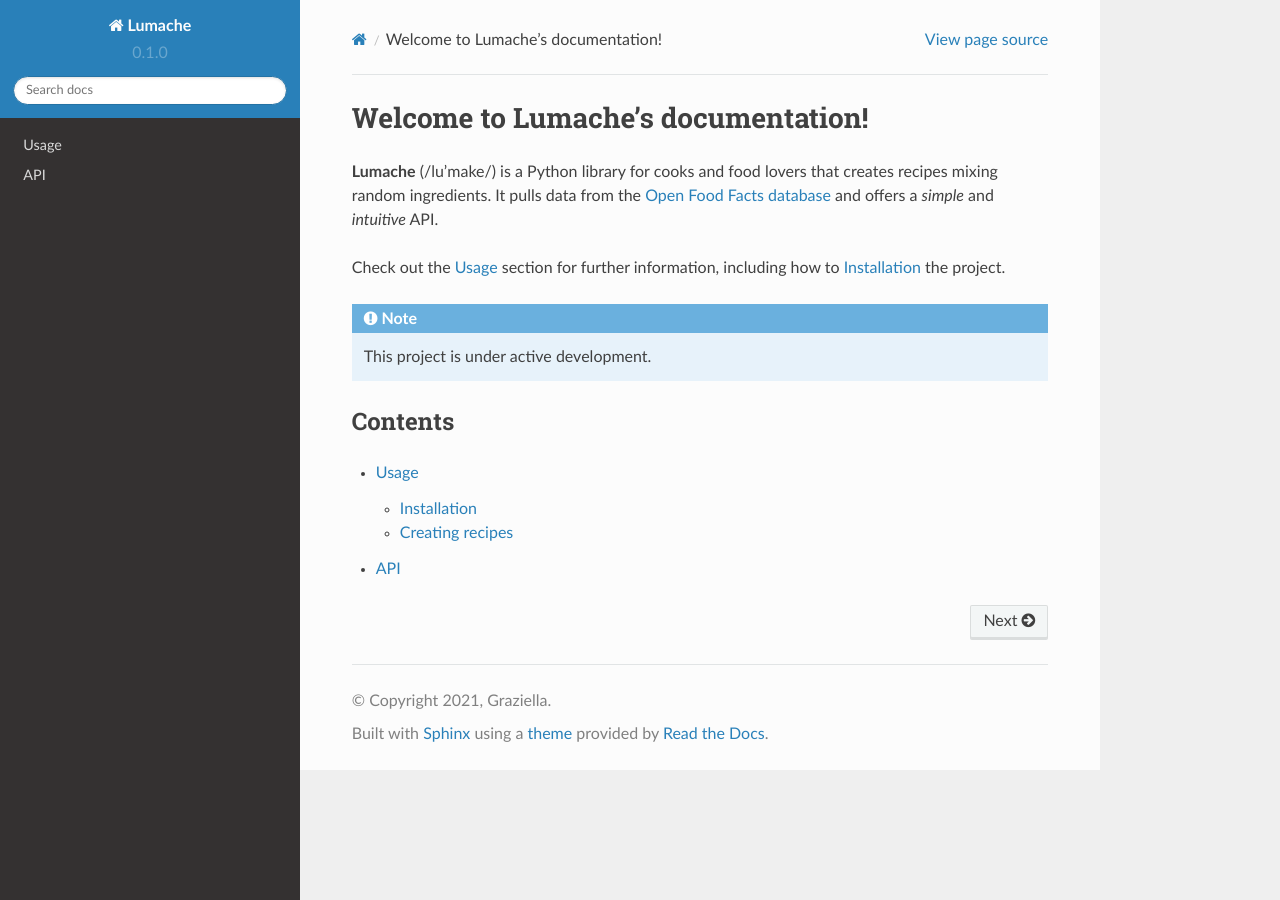
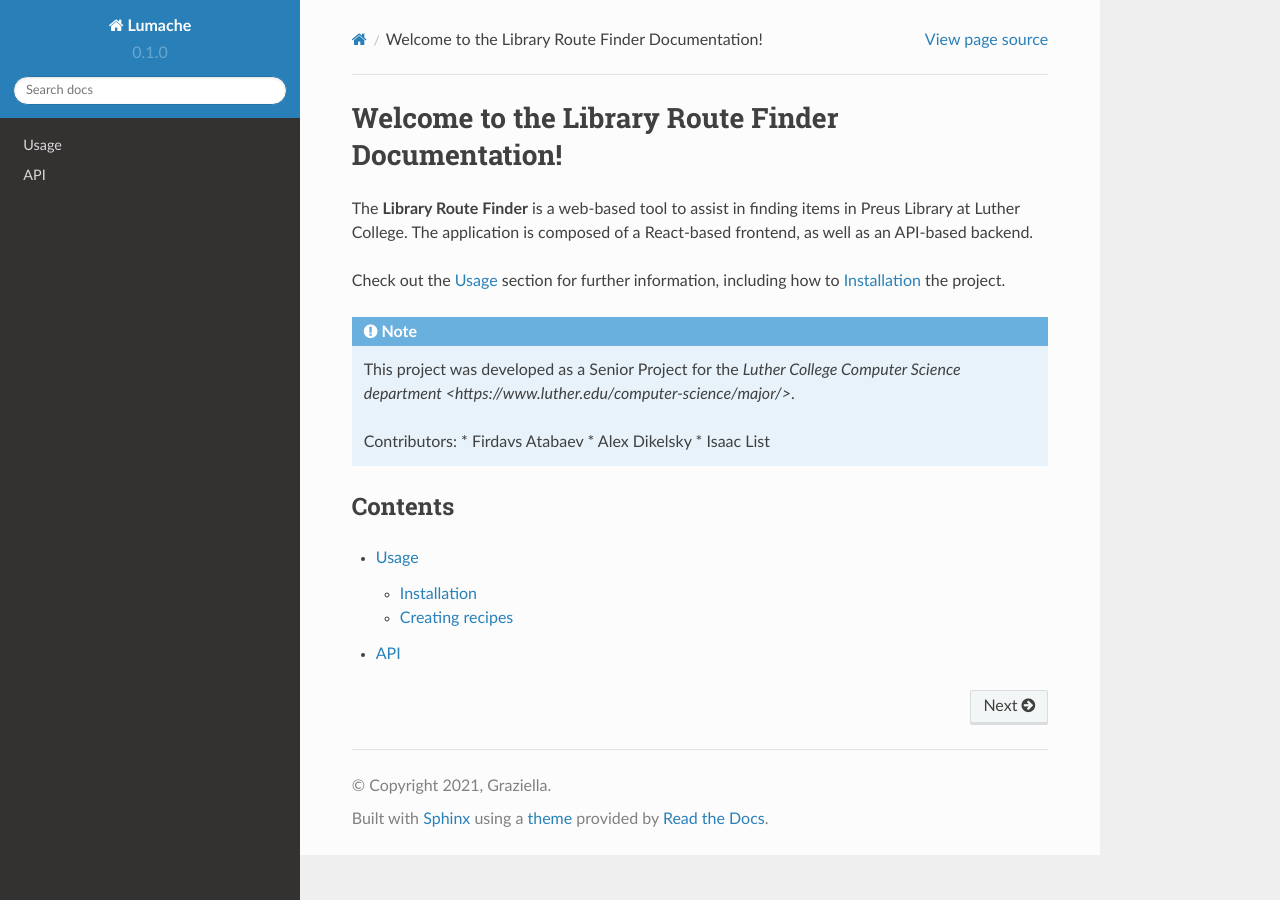
Before and after one commit to Route-finder/documentation, a Sphinx documentation site: the page built from docs/source/index.rst, in a window 1280 px wide. Built offline with Sphinx 7.4.7 and the Read the Docs theme 2.0.0, drawn with Linux system fonts in a browser that asks for light colours.

Commit message:
update introduction

```diff
--- a/docs/source/index.rst
+++ b/docs/source/index.rst
@@ -1,17 +1,22 @@
-Welcome to Lumache's documentation!
-===================================
+Welcome to the Library Route Finder Documentation!
+==================================================
 
-**Lumache** (/lu'make/) is a Python library for cooks and food lovers
-that creates recipes mixing random ingredients.
-It pulls data from the `Open Food Facts database <https://world.openfoodfacts.org/>`_
-and offers a *simple* and *intuitive* API.
+The **Library Route Finder** is a web-based tool to assist in finding items in
+Preus Library at Luther College. The application is composed of a React-based
+frontend, as well as an API-based backend.
 
 Check out the :doc:`usage` section for further information, including
 how to :ref:`installation` the project.
 
 .. note::
 
-   This project is under active development.
+   This project was developed as a Senior Project for the `Luther College
+   Computer Science department <https://www.luther.edu/computer-science/major/>`.
+
+   Contributors:
+   * Firdavs Atabaev
+   * Alex Dikelsky
+   * Isaac List
 
 Contents
 --------
```
